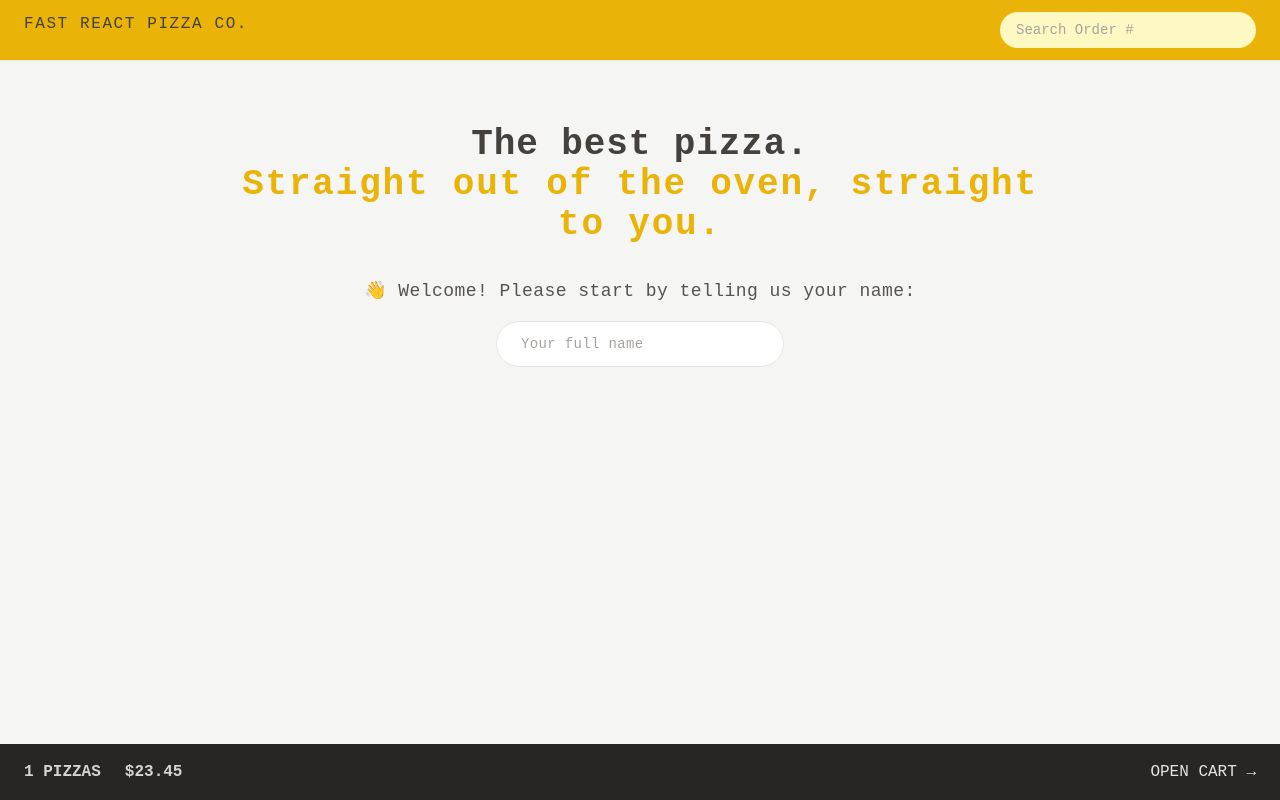
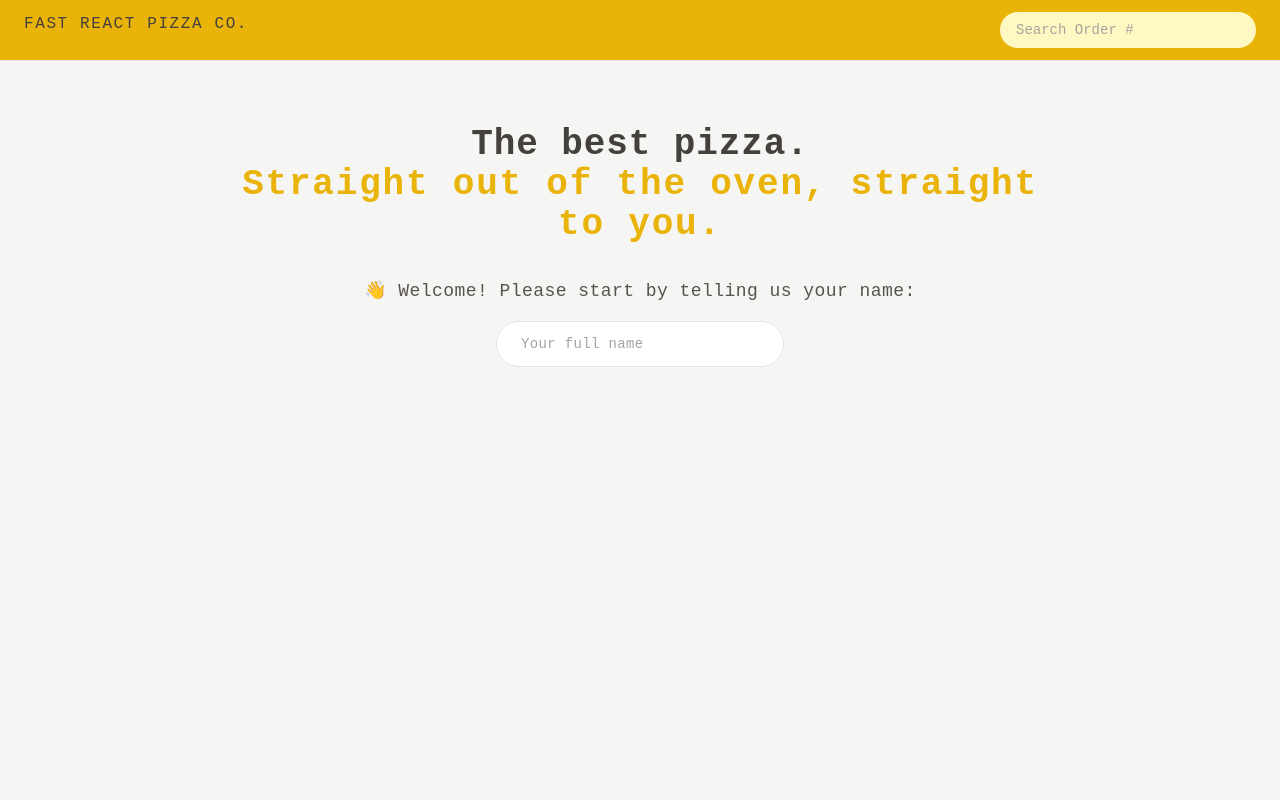
Before and after one commit to HamzaHamani/PizzaPortal., a React (Vite) app: page / in a window 1280 px wide. Built offline with nearby package versions, Linux system fonts and the light colour scheme.

Commit message:
added framer motion

```diff
--- a/package.json
+++ b/package.json
@@ -11,6 +11,7 @@
   },
   "dependencies": {
     "@reduxjs/toolkit": "^1.9.7",
+    "framer-motion": "^10.16.4",
     "react": "^18.2.0",
     "react-dom": "^18.2.0",
     "react-redux": "^8.1.3",
--- a/src/features/cart/CaerSlice.js
+++ b/src/features/cart/CaerSlice.js
@@ -4,13 +4,13 @@ const cartSlice = createSlice({
   name: "cart",
   initialState: {
     cart: [
-      {
-        PIZZAiD: 32,
-        name: "margherita",
-        quantity: 2,
-        unitPrice: 16,
-        totalPrice: 32,
-      },
+      // {
+      //   PIZZAiD: 32,
+      //   name: "margherita",
+      //   quantity: 2,
+      //   unitPrice: 16,
+      //   totalPrice: 32,
+      // },
     ],
   },
   reducers: {
@@ -51,3 +51,9 @@ export const {
 } = cartSlice.actions;
 
 export default cartSlice.reducer;
+
+export const getTotalCartQuantity = (state) =>
+  state.cart.cart.reduce((sum, item) => sum + item.quantity, 0);
+
+export const getTotalCartPrice = (state) =>
+  state.cart.cart.reduce((sum, item) => sum + item.totalPrice, 0);
--- a/src/features/cart/CartOverview.jsx
+++ b/src/features/cart/CartOverview.jsx
@@ -1,19 +1,31 @@
 import { Link } from "react-router-dom";
+import { AnimatePresence, motion } from "framer-motion";
+import { useSelector } from "react-redux";
+import { getTotalCartPrice } from "./CaerSlice";
+import { getTotalCartQuantity } from "./CaerSlice";
+import { formatCurrency } from "../../utils/helpers";
+function CartOverview() {
+  const totalCartQuantity = useSelector(getTotalCartQuantity);
+  const totlCartPrice = useSelector(getTotalCartPrice);
 
-import { useSelector } from "react-redux";
-function CartOverview() {
-  const carts = useSelector((state) => state.cart.cart);
-  console.log(carts);
-
-  const length = carts.length;
+  if (!totlCartPrice) return null;
   return (
-    <div className="flex items-center justify-between bg-stone-800 p-4 px-4 text-sm uppercase text-stone-200 sm:px-6 md:text-base">
-      <p className="space-x-4 font-semibold text-stone-300 sm:space-x-6">
-        <span>{length} pizzas</span>
-        <span>$23.45</span>
-      </p>
-      <Link to="/cart">Open cart &rarr;</Link>
-    </div>
+    <AnimatePresence>
+      <motion.div
+        layout
+        initial={{ opacity: 0 }}
+        animate={{ opacity: 1 }}
+        exit={{ opacity: 0 }}
+        transition={{ duration: 0.5, ease: "linear" }}
+        className="flex items-center justify-between bg-stone-800 p-4 px-4 text-sm uppercase text-stone-200 sm:px-6 md:text-base"
+      >
+        <p className="space-x-4 font-semibold text-stone-300 sm:space-x-6">
+          <span>{totalCartQuantity} pizzas</span>
+          <span>{formatCurrency(totlCartPrice)}</span>
+        </p>
+        <Link to="/cart">Open cart &rarr;</Link>
+      </motion.div>
+    </AnimatePresence>
   );
 }
 
```
Also changed, not shown: 1 other file (tests, documents, lock files or other folders).
